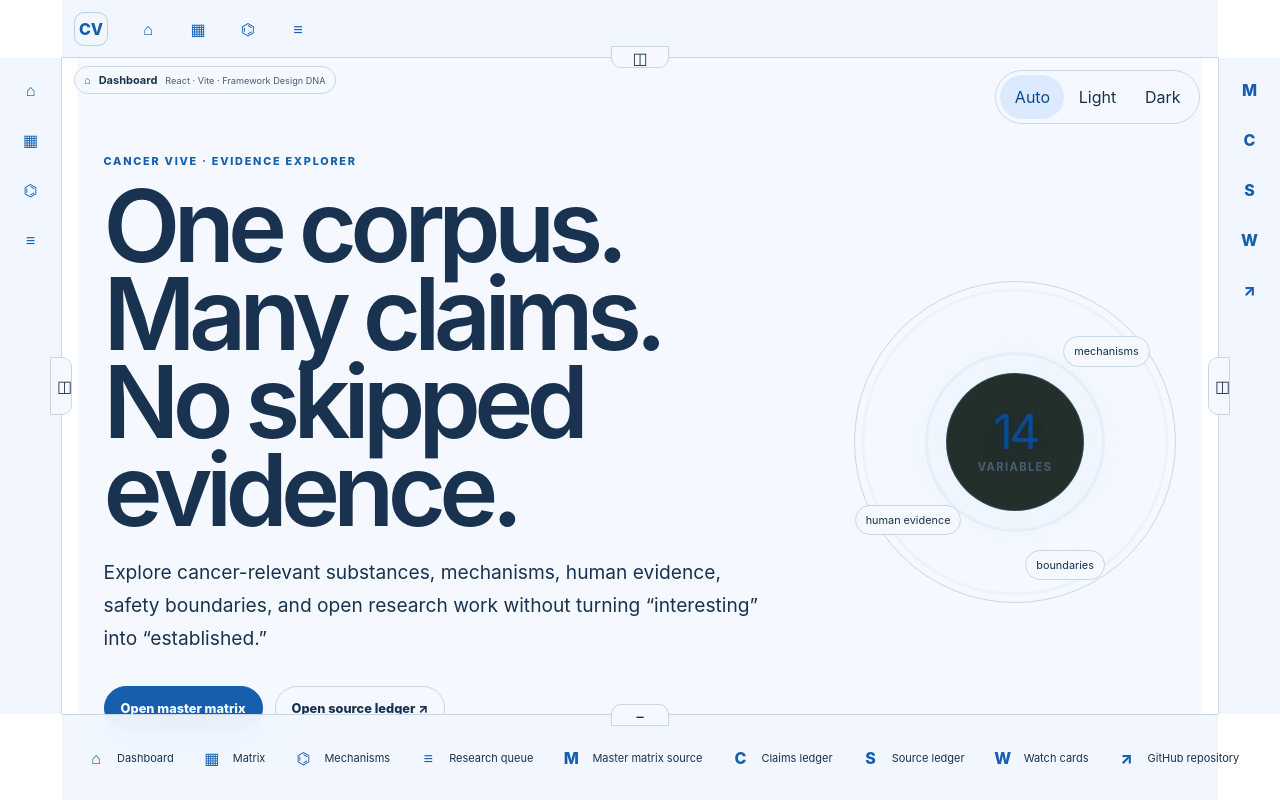
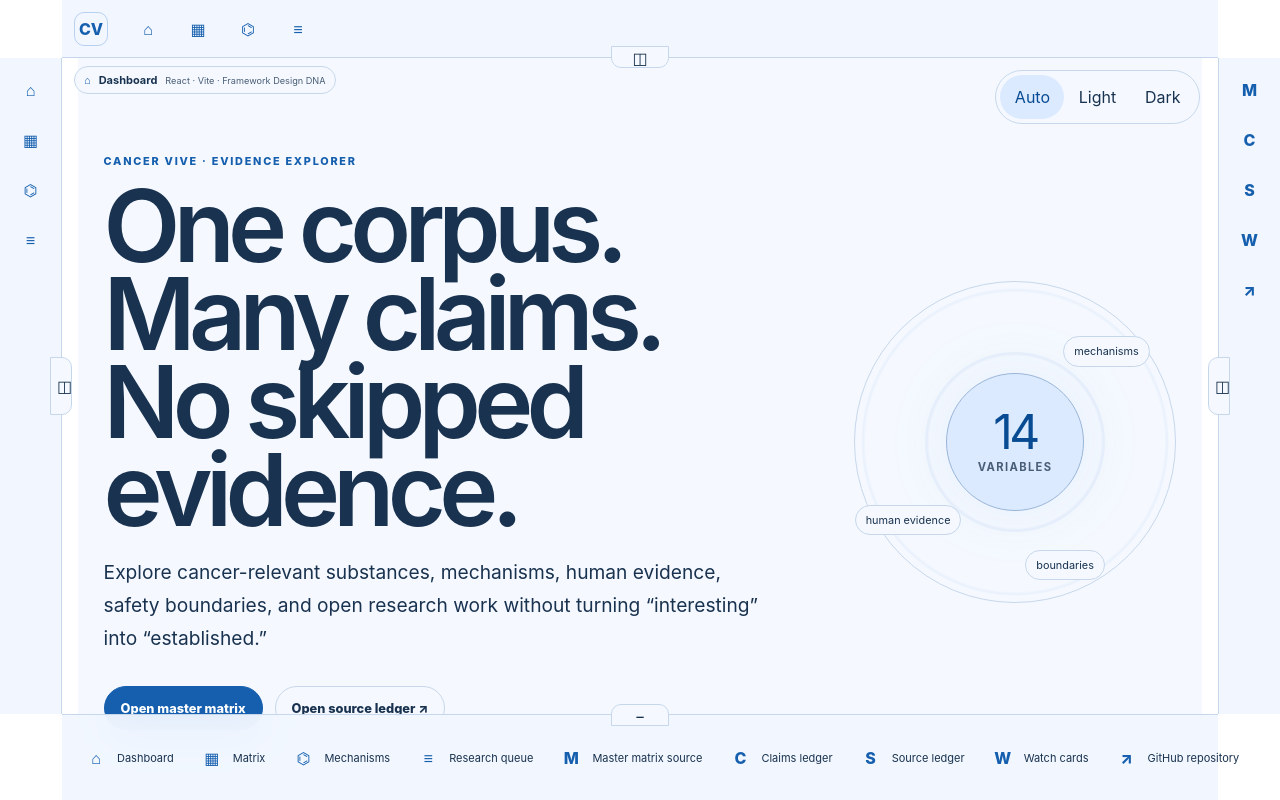
Before and after one commit to marvelousempire/cancer-vive, a React (Vite) app: page / in a window 1280 px wide. Shown: the top 800 px of the page. Built offline with nearby package versions, Linux system fonts and the light colour scheme.

Commit message:
Polish live blue theme and remove duplicate legacy palette

```diff
--- a/src/styles.css
+++ b/src/styles.css
@@ -1,40 +1,21 @@
 :root {
   color-scheme: light dark;
   font-family: Inter, ui-sans-serif, system-ui, -apple-system, BlinkMacSystemFont, "Segoe UI", sans-serif;
-  color: #edf7f1;
-  background: #07100c;
   font-synthesis: none;
   text-rendering: optimizeLegibility;
-  --bg: #07100c;
-  --surface: light-dark(#f5f9ff, #0d1d31);
-  --surface-2: #112119;
-  --surface-3: #172a20;
-  --line: rgba(174, 214, 189, .16);
-  --line-strong: rgba(174, 214, 189, .28);
-  --muted: #94aa9d;
-  --soft: #c7d8ce;
-  --mint: #8fe2b3;
-  --mint-strong: #baffd5;
-  --blue: #9fc9ff;
-  --amber: #f0ca7f;
-  --rose: #ff9c98;
-  --violet: #c5b6ff;
-  --shadow: 0 30px 100px rgba(0,0,0,.32);
 }
 
 * { box-sizing: border-box; }
 
-html { background: var(--bg); }
+html { background: light-dark(#fff, #071324); }
 
 body {
   margin: 0;
   min-width: 320px;
   min-height: 100vh;
-  background:
-    radial-gradient(circle at 12% -10%, rgba(70, 164, 107, .19), transparent 34rem),
-    radial-gradient(circle at 100% 25%, rgba(52, 106, 78, .11), transparent 36rem),
-    linear-gradient(180deg, #08120d 0%, #07100c 62%, #060d09 100%);
+  background: light-dark(#fff, #071324);
 }
+
 
 button, input, select { font: inherit; }
 button { color: inherit; }
@@ -783,3 +764,7 @@ dd { margin: 0; color: var(--soft); font-size: .82rem; line-height: 1.58; }
 :where(button,a,input,select):focus-visible { outline: 3px solid var(--blue); outline-offset: 3px; }
 @media (max-width: 650px) { .theme-control { position: relative; top: auto; right: auto; width: max-content; margin: 1rem auto; } }
 @media (prefers-reduced-motion: reduce) { .theme-root *, .theme-root *::before, .theme-root *::after { scroll-behavior: auto !important; animation-duration: .01ms !important; transition-duration: .01ms !important; } }
+
+.theme-root .orbit-core { background: var(--surface-3); border-color: var(--line-strong); }
+.theme-root .orbit-core span { color: var(--mint-strong); }
+.theme-root .rule-card, .theme-root .evidence-card, .theme-root .modal-backdrop { background: var(--surface); }
```
